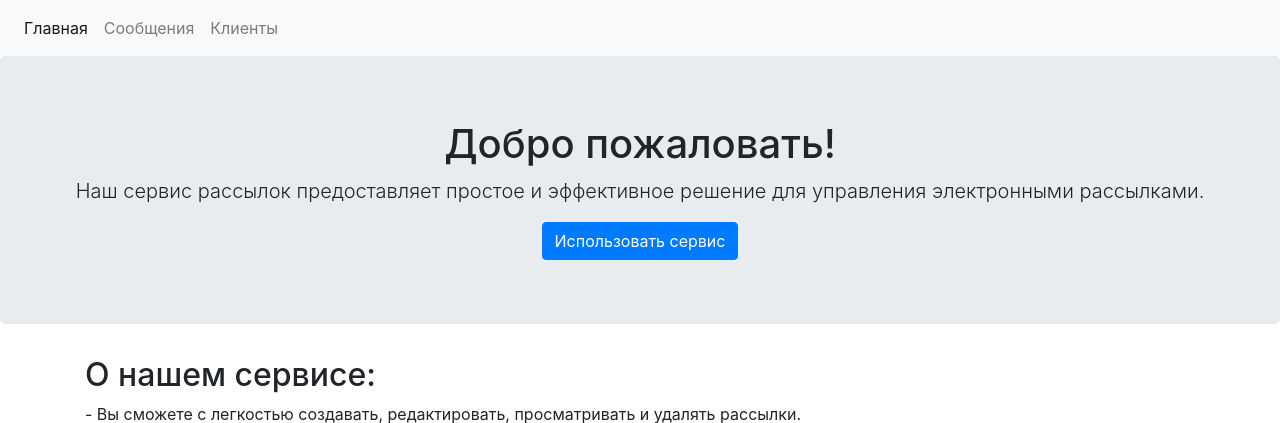
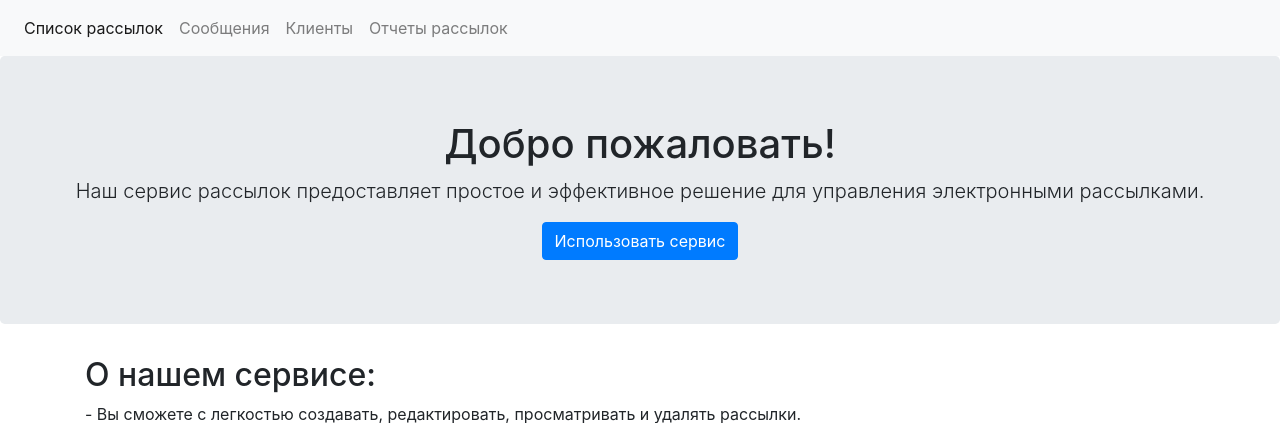
Before and after one commit to xolodno1337/Mailing_service, a Django app: page / in a window 1280 px wide. Shown: the top 423 px of the page. Run offline with Django 5.2, Linux system fonts and the light colour scheme; some libraries are stand-ins or nearby versions.

Commit message:
добавление отчета рассылки

```diff
--- a/mailing/templates/mailing/includes/navbar.html
+++ b/mailing/templates/mailing/includes/navbar.html
@@ -7,7 +7,7 @@
     <div class="collapse navbar-collapse" id="navbarNav">
         <ul class="navbar-nav">
             <li class="nav-item active">
-                <a class="nav-link" href="{% url 'mailing:mailing_list' %}">Главная <span class="sr-only">(current)</span></a>
+                <a class="nav-link" href="{% url 'mailing:mailing_list' %}">Список рассылок <span class="sr-only">(current)</span></a>
             </li>
             <li class="nav-item">
                 <a class="nav-link" href="{% url 'mailing:message_list' %}">Сообщения</a>
@@ -15,6 +15,9 @@
             <li class="nav-item">
                 <a class="nav-link" href="{% url 'mailing:client_list' %}">Клиенты</a>
             </li>
+            <li class="nav-item">
+                <a class="nav-link" href="{% url 'mailing:report' %}">Отчеты рассылок</a>
+            </li>
         </ul>
     </div>
 </nav>
```
